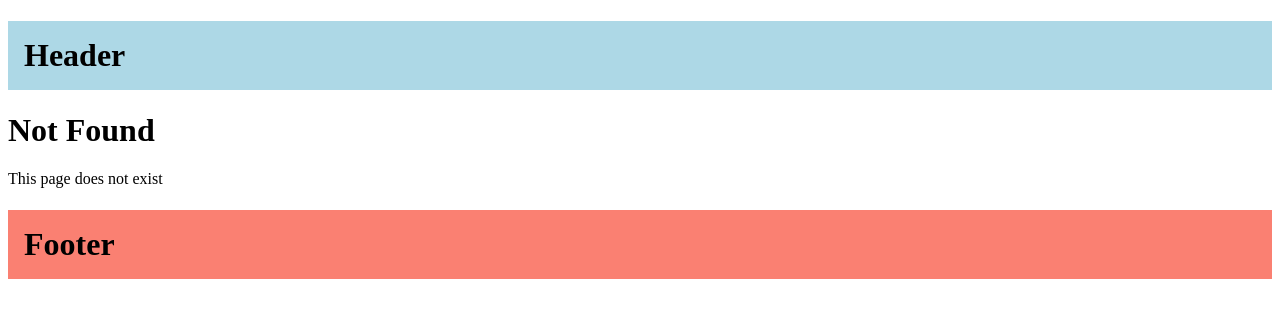
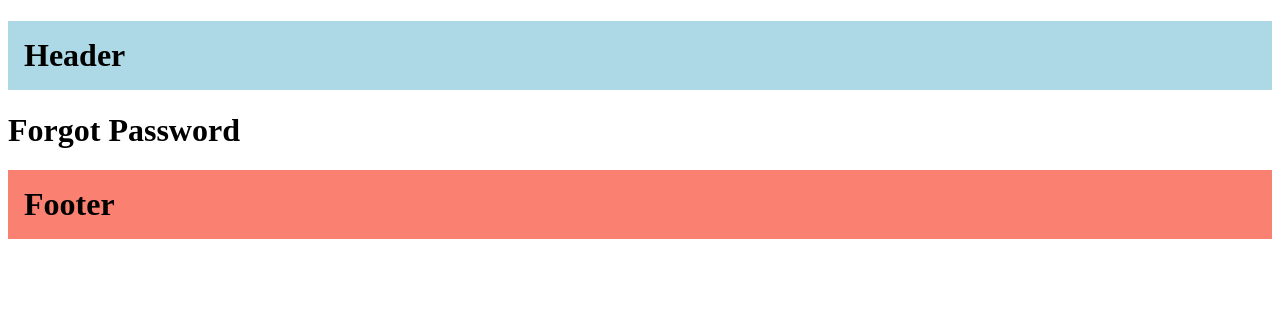
Before and after one commit to adermaulana/learning-next-js, a Next.js app: page /forgot-password in a window 1280 px wide. Before the commit this address had no page. Shown: the top 318 px of the page. Built offline with nearby package versions, Linux system fonts and the light colour scheme.

Commit message:
route group layout

```diff
--- /dev/null
+++ b/src/app/(auth)/forgot-password/page.tsx
@@ -0,0 +1,3 @@
+export default function ForgotPassword() {
+  return <h1>Forgot Password</h1>;
+}
```
Also changed, not shown: src/app/(auth)/(with-auth-layout)/layout.tsx (added, +12 -0 lines), src/app/(auth)/(with-auth-layout)/login/page.tsx (renamed from src/app/(auth)/login/page.tsx), src/app/(auth)/(with-auth-layout)/register/page.tsx (renamed from src/app/(auth)/register/page.tsx).
